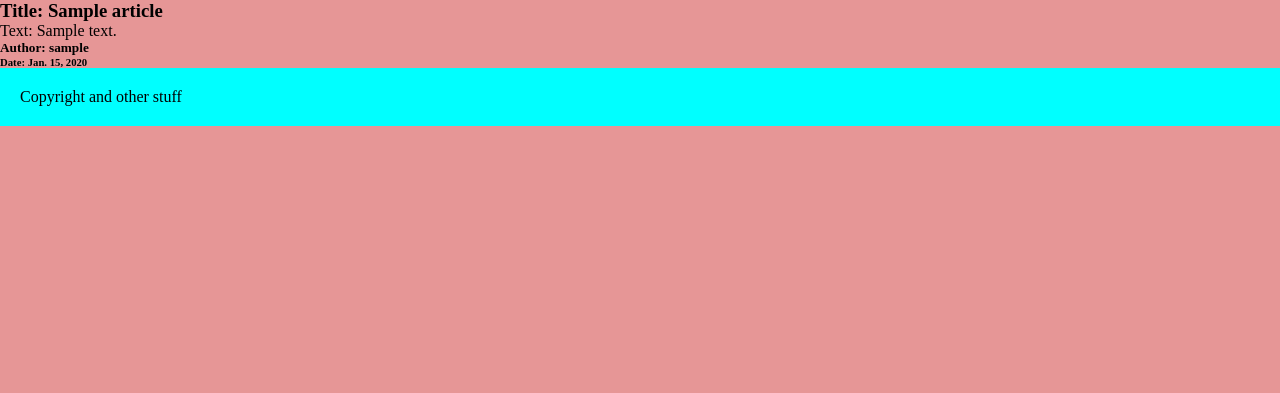
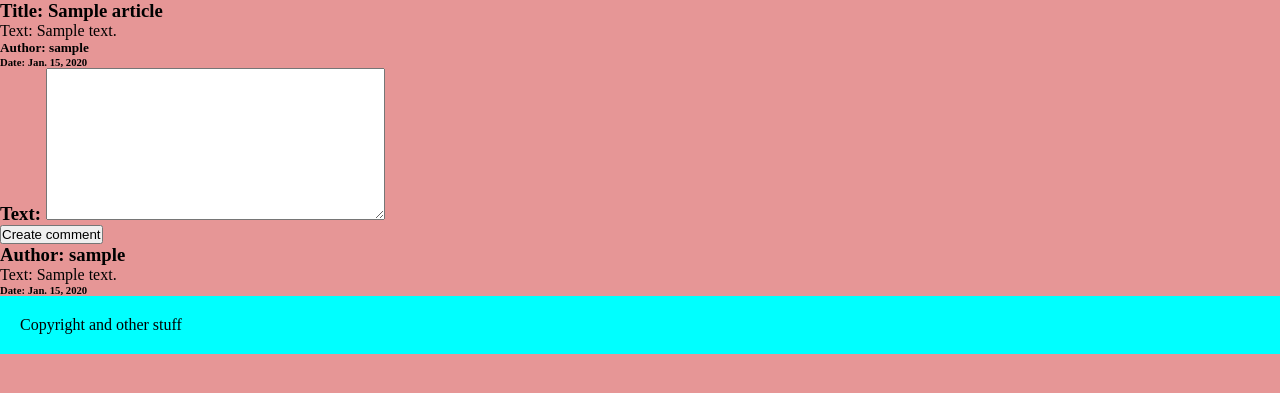
Before and after one commit to Nikita-Goncharov/DjangoArticleTask, a Django app: page /article_detail/1/ in a window 1280 px wide. Shown: the part 58-451 px from the top of the page. Run offline with Django 4.2, Linux system fonts and the light colour scheme; a user stored in the database is signed in; tables that the repository leaves empty hold one stand-in row (values such as "Sample post").

Commit message:
add comment functional

```diff
--- a/django_articles/articles/templates/articles/article_detail.html
+++ b/django_articles/articles/templates/articles/article_detail.html
@@ -9,4 +9,23 @@
     <h5>Author: {{ article.author }}</h5>
     <h6>Date: {{ article.created_date }}</h6>
 </div>
+{% if user.is_authenticated %}
+    <form method="post">
+        {% csrf_token %}
+        <h3>Text: {{ form.body }}</h3>
+        <button type="submit">Create comment</button>
+    </form>
+{% endif %}
+
+{% if comments %}
+    {% for comment in comments %}
+        <div class="comment">
+            <h3>Author: {{ comment.author }}</h3>
+            <p>Text: {{ comment.body }}</p>
+            <h6>Date: {{ article.created_date }}</h6>
+        </div>
+    {% endfor %}
+{% else %}
+    <h3>No comments</h3>
+{% endif %}
 {% endblock content %}
--- a/django_articles/articles/views.py
+++ b/django_articles/articles/views.py
@@ -5,16 +5,13 @@ from django.contrib.auth.models import User
 from django.http import Http404
 from django.contrib import messages
 
-from .forms import ArticleForm, LoginForm, RegisterForm, SearchForm
-from .models import Article
+from .forms import ArticleForm, LoginForm, RegisterForm, SearchForm, CommentForm
+from .models import Article, Comment
 
 
 def home(request):
     form = SearchForm()
     articles = Article.objects.all()
-
-    # ar = Article(title='dfhbgdiv', author=u, body='dsfsgd')
-    # ar.save()
     return render(request, 'articles/home.html', context={'articles': articles, 'form': form})
 
 
@@ -72,7 +69,19 @@ def logout_view(request):
 
 def article_detail(request, pk):
     article = Article.objects.get(pk=pk)
-    return render(request, 'articles/article_detail.html', context={'article': article})
+    comments = Comment.objects.all()
+
+    if request.method == 'POST':
+        form = CommentForm(request.POST)
+        if form.is_valid():
+            body = form.cleaned_data['body']
+            user = request.user
+            comment = Comment(article=article, author=user, body=body)
+            comment.save()
+            return redirect('article_detail', pk)
+    else:
+        form = CommentForm()
+    return render(request, 'articles/article_detail.html', context={'form': form, 'article': article, 'comments': comments})
 
 
 @login_required
```
Also changed, not shown: django_articles/articles/migrations/0005_comment.py (added).
